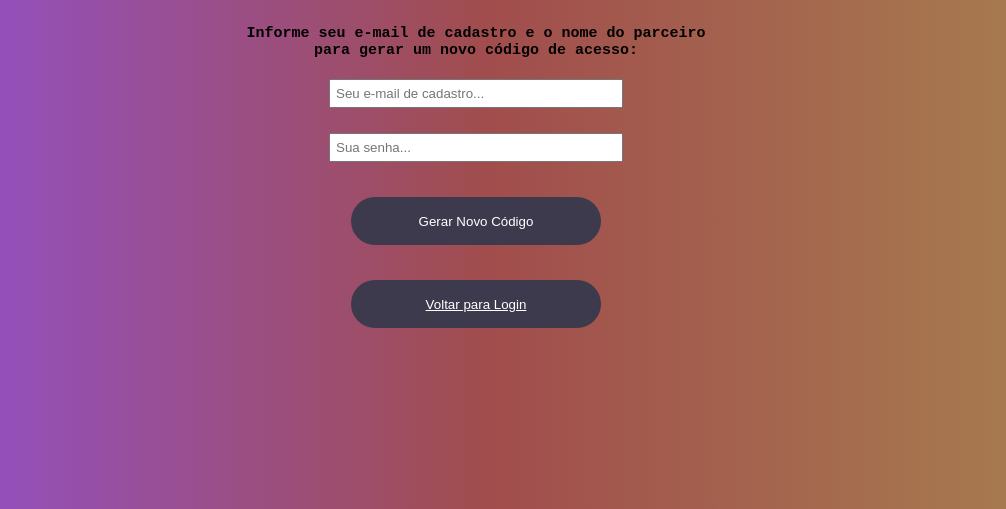
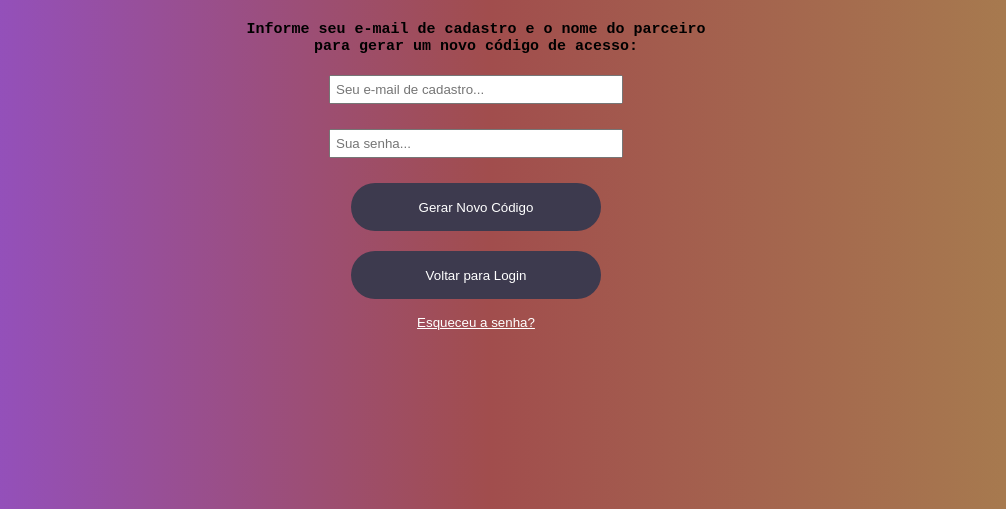
Before and after one commit to bercezar/Valentine-s-Day, a plain HTML site: page frontend-site/token-page/index.html in a window 1280 px wide. Shown: the part 291-800 px from the top of the page, without its empty margins (164-1170 px from the left). Drawn offline with Linux system fonts and the light colour scheme.

Commit message:
folder elements updated with Reset Password

```diff
--- a/frontend-site/token-page/index.html
+++ b/frontend-site/token-page/index.html
@@ -37,9 +37,14 @@
       <p id="mensagemTokenGerado" class="info"></p>
       <p id="mensagemErroGenerate" class="erro"></p>
 
-      <p style="margin-top: 20px">
+      <p>
         <button id="btnVoltarLogin" class="link-button">
           <span class="buttonContent">Voltar para Login</span>
+        </button>
+      </p>
+      <p>
+        <button id="btnIrParaResetPassword" class="link-button">
+          <span class="buttonContent">Esqueceu a senha?</span>
         </button>
       </p>
     </div>
--- a/frontend-site/token-page/script.js
+++ b/frontend-site/token-page/script.js
@@ -8,6 +8,9 @@ document.addEventListener("DOMContentLoaded", () => {
   const mensagemTokenGerado = document.getElementById("mensagemTokenGerado");
   const mensagemErroGenerate = document.getElementById("mensagemErroGenerate");
   const container = document.querySelector(".container");
+  const btnIrParaResetPassword = document.getElementById(
+    "btnIrParaResetPassword"
+  );
 
   const API_BASE_URL = "http://localhost:8080/api/couples";
 
@@ -109,6 +112,10 @@ document.addEventListener("DOMContentLoaded", () => {
     window.location.href = "../landing-page/index.html";
   });
 
+  btnIrParaResetPassword.addEventListener("click", () => {
+    window.location.href = "../reset-password-page/index.html";
+  });
+
   inputEmailGenerate.addEventListener("keypress", (event) => {
     if (event.key === "Enter") btnGenerateToken.click();
   });
--- a/frontend-site/token-page/style.css
+++ b/frontend-site/token-page/style.css
@@ -21,7 +21,7 @@ body {
   justify-content: center;
   align-items: center;
   gap: 15px;
-  margin-bottom: 20px;
+  margin-bottom: 10px;
 }
 
 .container {
@@ -66,7 +66,8 @@ p {
   cursor: pointer;
   width: 60%;
   max-width: 250px;
-  margin-top: 15px;
+  margin-top: 5px;
+  text-decoration: none;
 }
 
 #btnGenerateToken:hover::before,
@@ -115,16 +116,6 @@ p {
   font-size: 15px;
 }
 
-.token-page {
-  background-color: transparent;
-}
-
-.token-page button {
-  background-color: #ffc107;
-}
-.token-page button:hover {
-  background-color: #ffb300;
-}
 .token-page .link-button {
   background-color: transparent;
   border: none;
```
